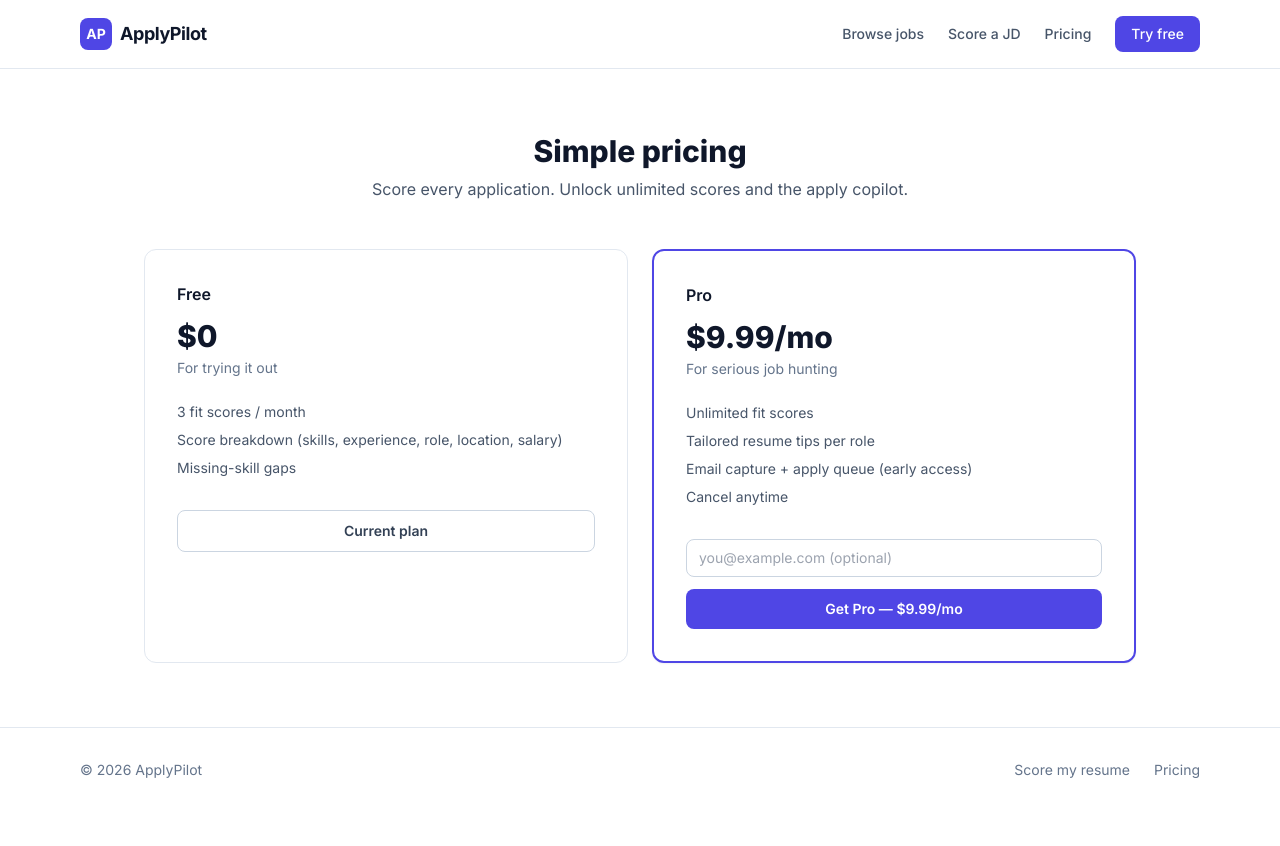
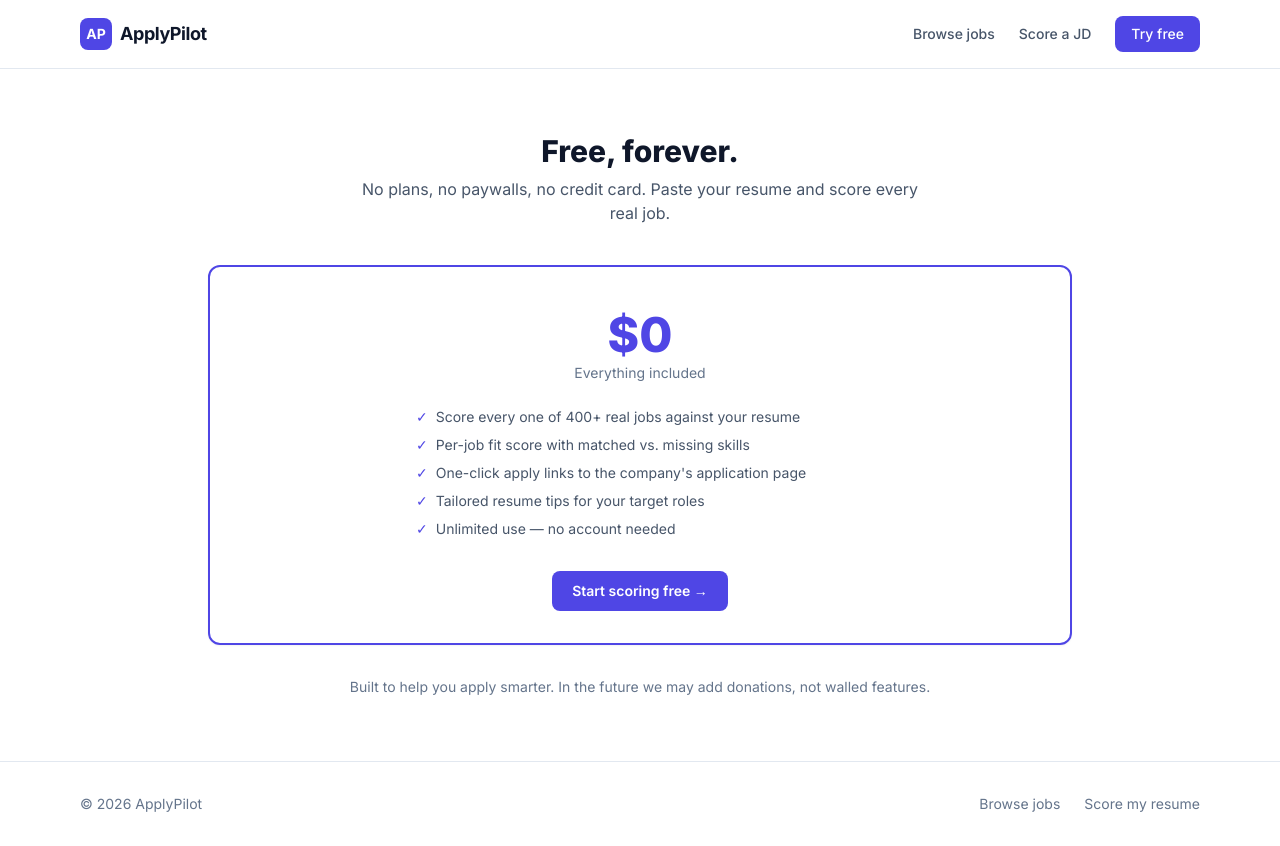
Before and after one commit to omnaladkar/JobScrapper, a Next.js app in the folder product/: page /pricing in a window 1280 px wide. Before the commit the page ends 812 px from the top, so only its background shows below. Built offline with nearby package versions, Linux system fonts and the light colour scheme.

Commit message:
Make ApplyPilot fully free: remove score-limit gating, plan pricing and checkout CTA; free-forever pricing page; hero points to real jobs

```diff
--- a/product/app/page.tsx
+++ b/product/app/page.tsx
@@ -27,18 +27,18 @@
           Apply to jobs you&apos;re <span className="text-brand-600">actually fit for</span>
         </h1>
         <p className="mx-auto mt-6 max-w-2xl text-lg text-slate-600">
-          Paste a job description and your resume. ApplyPilot scores your fit, surfaces missing
-          skills, and tells you exactly what to fix before you hit submit.
+          Browse real jobs, paste your resume, and ApplyPilot scores your fit against every one —
+          surfaces missing skills, and opens the apply page. No signup, no paywall.
         </p>
         <div className="mt-8 flex items-center justify-center gap-4">
-          <Link href="/score" className="btn-primary">
-            Score my resume — free
+          <Link href="/jobs" className="btn-primary">
+            Score real jobs — free
           </Link>
-          <Link href="/pricing" className="btn-secondary">
-            See pricing
+          <Link href="/score" className="btn-secondary">
+            Score any job description
           </Link>
         </div>
-        <p className="mt-4 text-sm text-slate-400">Free: 3 scores/month · no account needed</p>
+        <p className="mt-4 text-sm text-slate-400">Free forever · 400+ real jobs · no account needed</p>
       </section>
 
       {/* How it works */}
--- a/product/app/pricing/page.tsx
+++ b/product/app/pricing/page.tsx
@@ -1,81 +1,48 @@
-"use client";
-
-import { useState } from "react";
-import { PLANS, createCheckoutSession, isStripeConfigured } from "@/lib/stripe";
+import Link from "next/link";
 
 export default function Pricing() {
-  const [email, setEmail] = useState("");
-  const [msg, setMsg] = useState("");
-  const [busy, setBusy] = useState(false);
-
-  const upgrade = async () => {
-    setMsg("");
-    setBusy(true);
-    try {
-      if (!isStripeConfigured()) {
-        setMsg("Stripe isn't connected yet — this is the launch checkout flow. Email list stays in touch when it's live.");
-        return;
-      }
-      const { url } = await createCheckoutSession("pro", email || undefined);
-      window.location.href = url;
-    } catch (e) {
-      setMsg((e as Error).message);
-    } finally {
-      setBusy(false);
-    }
-  };
-
   return (
-    <div className="mx-auto max-w-5xl px-4 py-16">
+    <div className="mx-auto max-w-4xl px-4 py-16">
       <div className="text-center">
-        <h1 className="text-3xl font-extrabold text-slate-900">Simple pricing</h1>
+        <h1 className="text-3xl font-extrabold text-slate-900">Free, forever.</h1>
         <p className="mx-auto mt-2 max-w-xl text-slate-600">
-          Score every application. Unlock unlimited scores and the apply copilot.
+          No plans, no paywalls, no credit card. Paste your resume and score every real job.
         </p>
       </div>
 
-      <div className="mt-12 grid gap-6 md:grid-cols-2">
-        {/* Free */}
-        <div className="rounded-xl border border-slate-200 p-8">
-          <h2 className="font-semibold text-slate-900">Free</h2>
-          <div className="mt-3 text-3xl font-extrabold">$0</div>
-          <p className="mt-1 text-sm text-slate-500">For trying it out</p>
-          <ul className="mt-6 space-y-2 text-sm text-slate-600">
-            <li>3 fit scores / month</li>
-            <li>Score breakdown (skills, experience, role, location, salary)</li>
-            <li>Missing-skill gaps</li>
-          </ul>
-          <button className="btn-secondary mt-8 w-full" disabled>
-            Current plan
-          </button>
-        </div>
+      <div className="mt-10 rounded-xl border-2 border-brand-600 p-8 text-center shadow-sm">
+        <div className="mt-3 text-5xl font-extrabold text-brand-600">$0</div>
+        <p className="mt-1 text-sm text-slate-500">Everything included</p>
+        <ul className="mx-auto mt-6 max-w-md space-y-2 text-left text-sm text-slate-600">
+          <li className="flex gap-2">
+            <span className="text-brand-600">✓</span>
+            <span>Score every one of 400+ real jobs against your resume</span>
+          </li>
+          <li className="flex gap-2">
+            <span className="text-brand-600">✓</span>
+            <span>Per-job fit score with matched vs. missing skills</span>
+          </li>
+          <li className="flex gap-2">
+            <span className="text-brand-600">✓</span>
+            <span>One-click apply links to the company&apos;s application page</span>
+          </li>
+          <li className="flex gap-2">
+            <span className="text-brand-600">✓</span>
+            <span>Tailored resume tips for your target roles</span>
+          </li>
+          <li className="flex gap-2">
+            <span className="text-brand-600">✓</span>
+            <span>Unlimited use — no account needed</span>
+          </li>
+        </ul>
+        <Link href="/jobs" className="btn-primary mt-8">
+          Start scoring free →
+        </Link>
+      </div>
 
-        {/* Pro */}
-        <div className="rounded-xl border-2 border-brand-600 p-8 shadow-sm">
-          <h2 className="font-semibold text-slate-900">Pro</h2>
-          <div className="mt-3 text-3xl font-extrabold">
-            {PLANS.pro.price}
-          </div>
-          <p className="mt-1 text-sm text-slate-500">For serious job hunting</p>
-          <ul className="mt-6 space-y-2 text-sm text-slate-600">
-            <li>Unlimited fit scores</li>
-            <li>Tailored resume tips per role</li>
-            <li>Email capture + apply queue (early access)</li>
-            <li>Cancel anytime</li>
-          </ul>
-          <input
-            type="email"
-            value={email}
-            onChange={(e) => setEmail(e.target.value)}
-            placeholder="you@example.com (optional)"
-            className="input-base mt-8"
-          />
-          <button onClick={upgrade} disabled={busy} className="btn-primary mt-3 w-full">
-            {busy ? "Opening checkout..." : "Get Pro — $9.99/mo"}
-          </button>
-          {msg && <p className="mt-3 text-sm text-slate-600">{msg}</p>}
-        </div>
-      </div>
+      <p className="mt-8 text-center text-sm text-slate-500">
+        Built to help you apply smarter. In the future we may add donations, not walled features.
+      </p>
     </div>
   );
 }
--- a/product/app/score/page.tsx
+++ b/product/app/score/page.tsx
@@ -1,9 +1,7 @@
 "use client";
 
 import { useState } from "react";
-import Link from "next/link";
-import { computeFit, type FitResult, type ScoreInput, type Recommendation } from "@/lib/scoreEngine";
-import { canScore, incrementScores, freeScoreRemaining, FREE_LIMIT } from "@/lib/usage";
+import { computeFit, type FitResult, type ScoreInput } from "@/lib/scoreEngine";
 
 const SAMPLE_JD = `Backend Engineer (Java) — Bangalore
 We are looking for a Backend Engineer with 2-4 years of experience building scalable services.
@@ -21,7 +19,7 @@
 
 Skills: Java, Spring Boot, Microservices, REST APIs, Kafka, Redis, PostgreSQL, MySQL, AWS, Docker, SQL, JavaScript, TypeScript`;
 
-function recBadge(rec: Recommendation) {
+function recBadge(rec: string) {
   if (rec === "APPLY") return { cls: "bg-emerald-100 text-emerald-800", label: "GO AHEAD — apply" };
   if (rec === "CONSIDER") return { cls: "bg-amber-100 text-amber-700", label: "CONSIDER — tailor first" };
   return { cls: "bg-rose-100 text-rose-700", label: "LOW FIT — skip or pivot" };
@@ -44,7 +42,6 @@
 export default function ScoreTool() {
   const [jd, setJd] = useState("");
   const [resume, setResume] = useState("");
-  const [apiKeyCombo, setApiKeyCombo] = useState<{ used: number; allowed: boolean } | null>(null);
   const [result, setResult] = useState<FitResult | null>(null);
   const [error, setError] = useState("");
 
@@ -53,10 +50,6 @@
     setError("");
     if (!jd.trim() || !resume.trim()) {
       setError("Paste both a job description and your resume.");
-      return;
-    }
-    if (!canScore()) {
-      setApiKeyCombo({ used: FREE_LIMIT, allowed: false });
       return;
     }
 
@@ -76,11 +69,7 @@
     const salMatch = jd.match(/(\d+(?:\.\d+)?)\s*lpa/i);
     if (salMatch) input.salary = salMatch[0] + " lpa";
 
-    const r = computeFit(input);
-    incrementScores();
-    const remaining = freeScoreRemaining();
-    setApiKeyCombo({ used: FREE_LIMIT - remaining, allowed: remaining > 0 });
-    setResult(r);
+    setResult(computeFit(input));
   };
 
   const fillExample = () => {
@@ -88,18 +77,13 @@
     setResume(SAMPLE_RESUME);
   };
 
-  const used = apiKeyCombo?.used ?? (canScore() ? 0 : FREE_LIMIT);
-  const allowed = apiKeyCombo?.allowed ?? canScore();
-
   return (
     <div className="mx-auto max-w-6xl px-4 py-10">
       <div className="mb-6">
         <h1 className="text-2xl font-bold text-slate-900">Score my resume</h1>
         <p className="mt-1 text-sm text-slate-500">
-          Paste a job description and your resume. Instant fit score, missing skills, and tips.{" "}
-          <span className={used >= FREE_LIMIT ? "text-rose-600" : "text-slate-500"}>
-            Free uses left this month: {Math.max(0, FREE_LIMIT - used)}
-          </span>
+          Paste a job description and your resume. Instant fit score, missing skills, and tips. Free,
+          forever.
         </p>
       </div>
 
@@ -146,10 +130,8 @@
                 </button>
               </div>
             </div>
-          ) : allowed ? (
+          ) : (
             <ResultCard result={result} />
-          ) : (
-            <UpgradeCard />
           )}
         </div>
       </div>
@@ -221,17 +203,3 @@
     </div>
   );
 }
-
-function UpgradeCard() {
-  return (
-    <div className="rounded-xl border border-brand-200 bg-brand-50 p-8 text-center">
-      <h3 className="text-lg font-bold text-slate-900">You&apos;ve used all {FREE_LIMIT} free scores</h3>
-      <p className="mt-2 text-sm text-slate-600">
-        Upgrade to Pro for unlimited scores, tailored resume tips, and the apply copilot.
-      </p>
-      <Link href="/pricing" className="btn-primary mt-6">
-        Upgrade to Pro — $9.99/mo
-      </Link>
-    </div>
-  );
-}
--- a/product/components/Footer.tsx
+++ b/product/components/Footer.tsx
@@ -6,8 +6,8 @@
       <div className="mx-auto flex max-w-6xl flex-col items-center justify-between gap-4 px-4 py-8 text-sm text-slate-500 sm:flex-row">
         <div>© {new Date().getFullYear()} ApplyPilot</div>
         <div className="flex gap-6">
+          <Link href="/jobs" className="hover:text-slate-900">Browse jobs</Link>
           <Link href="/score" className="hover:text-slate-900">Score my resume</Link>
-          <Link href="/pricing" className="hover:text-slate-900">Pricing</Link>
         </div>
       </div>
     </footer>
--- a/product/components/Header.tsx
+++ b/product/components/Header.tsx
@@ -17,9 +17,6 @@
           <Link href="/score" className="hover:text-slate-900">
             Score a JD
           </Link>
-          <Link href="/pricing" className="hover:text-slate-900">
-            Pricing
-          </Link>
           <Link href="/jobs" className="rounded-lg bg-brand-600 px-4 py-2 text-white hover:bg-brand-700">
             Try free
           </Link>
```
Also changed, not shown: product/app/jobs/page.tsx (+1 -18 lines).
